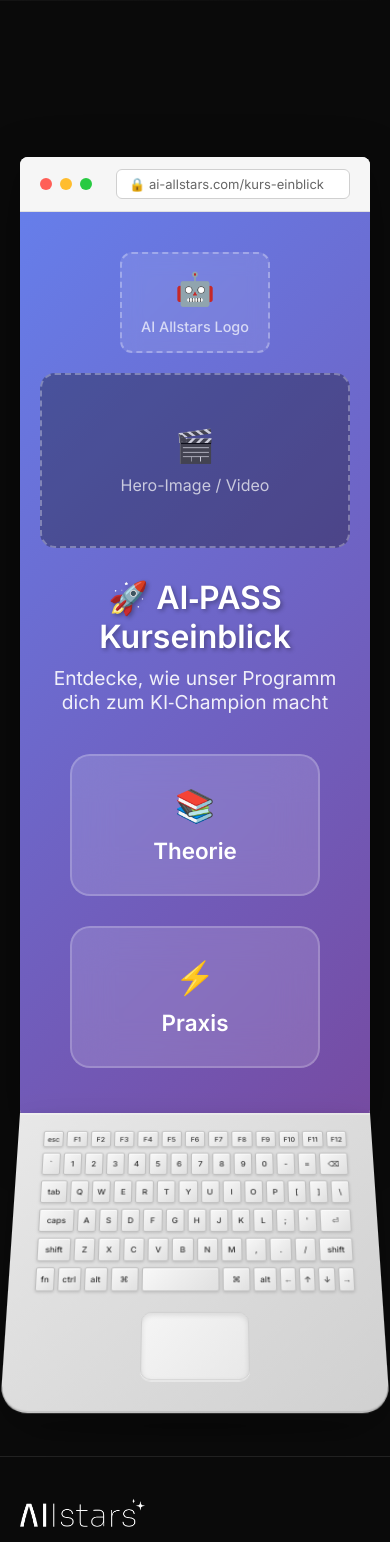
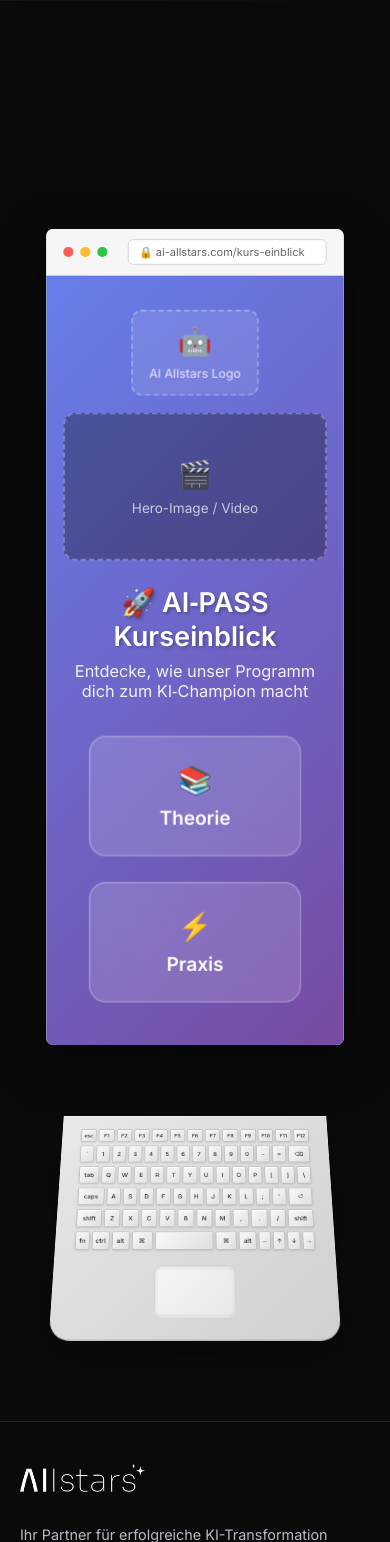
Before and after one commit to 2Patrick1111/kurs, a Flask app: page / in a window 390 px wide. Shown: the part 843-2385 px from the top of the page. Run offline with Flask 3, Linux system fonts and the light colour scheme.

Commit message:
Reduce size of the website mockup and keyboard for improved appearance
Scales down the MacBook mockup, browser window, and keyboard elements in kurs-einblick.html and adjusts associated styles.

Replit-Commit-Author: Agent
Replit-Commit-Session-Id: 3dcb9c66-c079-46d4-a1e1-d29f119eb2f9
Replit-Commit-Screenshot-Url: https://storage.googleapis.com/screenshot-production-us-central1/afe8ef5a-0b6f-4ded-82e8-0bf456781c78/3dcb9c66-c079-46d4-a1e1-d29f119eb2f9/8YovltK

```diff
--- a/templates/kurs-einblick.html
+++ b/templates/kurs-einblick.html
@@ -74,10 +74,11 @@
         /* MacBook Keyboard Styles - 3D Perspective */
         .macbook-keyboard {
             width: 100%;
-            max-width: 1200px;
-            margin-top: -15px;
+            max-width: 900px;
+            margin-top: -40px;
             position: relative;
             perspective: 1000px;
+            transform: scale(0.85);
         }
 
         .keyboard-base {
@@ -224,6 +225,21 @@
                 padding: 20px 25px 30px 25px;
                 transform: rotateX(20deg);
             }
+
+            .browser-window {
+                transform: scale(0.75);
+                max-width: 100%;
+            }
+
+            .browser-content {
+                min-height: 500px;
+                padding: 25px;
+            }
+
+            .macbook-keyboard {
+                transform: scale(0.75);
+                margin-top: -50px;
+            }
         }
 
         .browser-window {
@@ -232,9 +248,11 @@
             box-shadow:
                 0 20px 60px rgba(0,0,0,0.3),
                 0 8px 20px rgba(0,0,0,0.15);
-            max-width: 1200px;
+            max-width: 900px;
             width: 100%;
             overflow: hidden;
+            transform: scale(0.85);
+            margin: 0 auto;
         }
 
         .browser-header {
@@ -280,8 +298,8 @@
 
         .browser-content {
             background: linear-gradient(135deg, #667eea 0%, #764ba2 100%);
-            min-height: 700px;
-            padding: 40px;
+            min-height: 600px;
+            padding: 30px;
             position: relative;
         }
 
```
